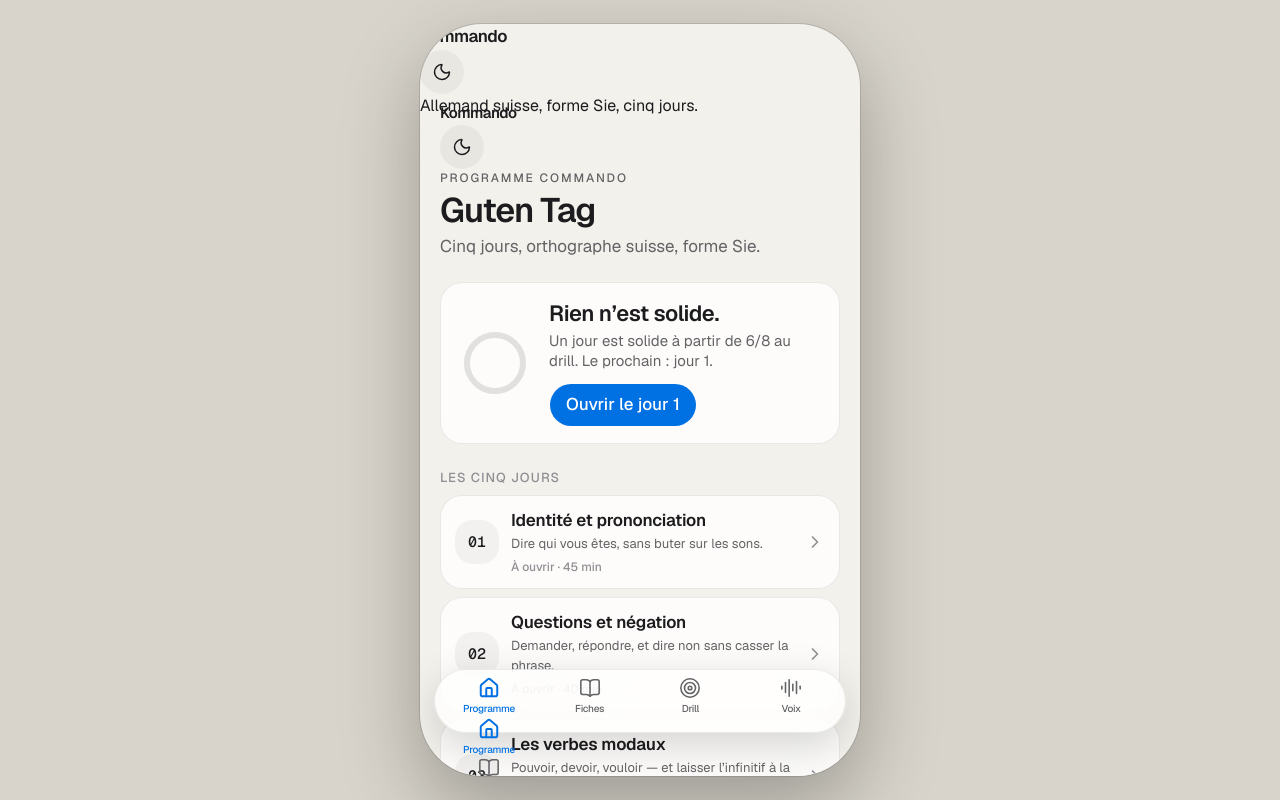
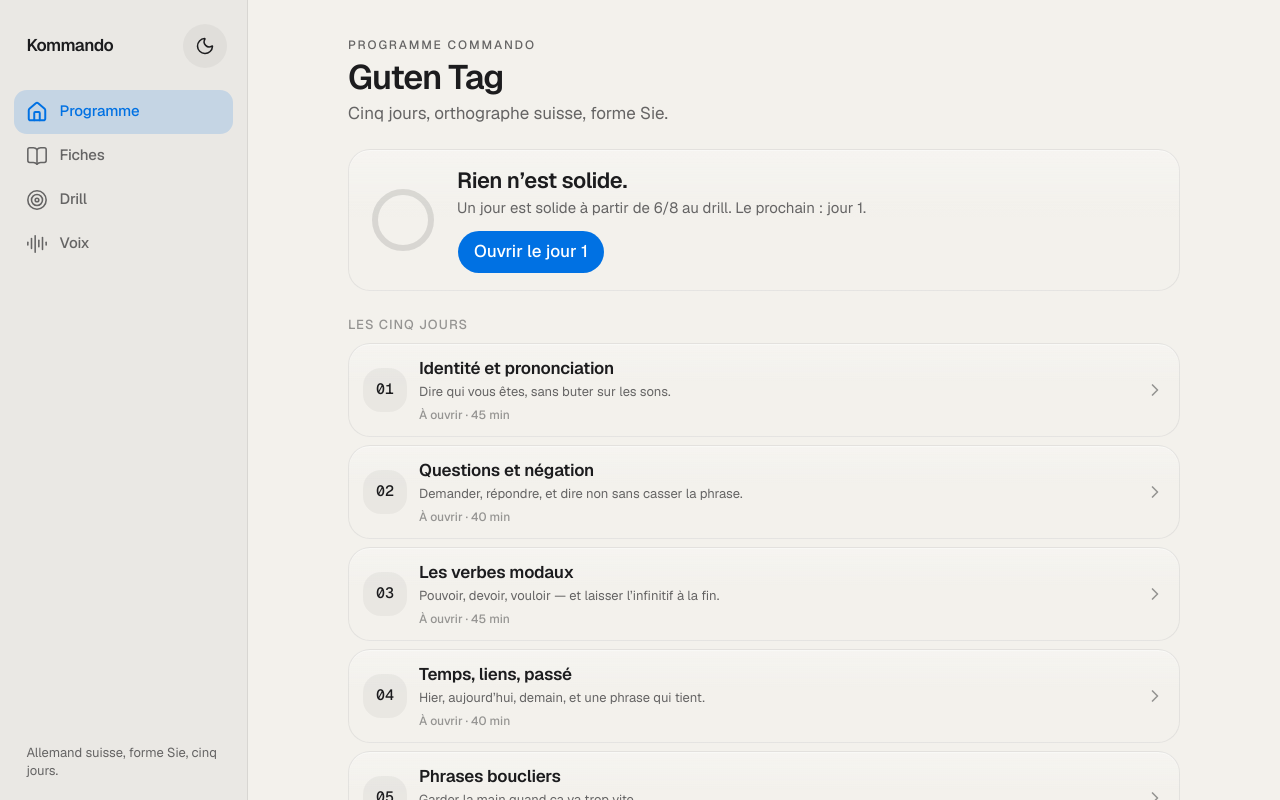
Before and after one commit to EssekerDev/kommando, a Next.js app: page / in a window 1280 px wide. Built offline with nearby package versions, Linux system fonts and the light colour scheme.

Commit message:
Open Kommando as a window, with a liquid-glass tab lens on the phone.

```diff
--- a/app/globals.css
+++ b/app/globals.css
@@ -52,8 +52,8 @@
   --canvas: #f3f1ec;
   --desk: #d8d4cb;
   --ink: #1c1c1e;
-  --label-2: #636366;
-  --label-3: #8e8e93;
+  --label-2: color-mix(in oklab, var(--ink) 62%, var(--canvas));
+  --label-3: color-mix(in oklab, var(--ink) 40%, var(--canvas));
   --signal: #0071e3;
   --good: #1b7f3a;
   --bad: #c41914;
@@ -99,8 +99,8 @@
   --canvas: #000000;
   --desk: #050505;
   --ink: #f5f5f7;
-  --label-2: rgba(235, 235, 245, 0.62);
-  --label-3: rgba(235, 235, 245, 0.4);
+  --label-2: color-mix(in oklab, var(--ink) 68%, transparent);
+  --label-3: color-mix(in oklab, var(--ink) 46%, transparent);
   --signal: #0a84ff;
   --good: #30d158;
   --bad: #ff453a;
@@ -155,40 +155,50 @@
   body {
     height: 100%;
     overflow: hidden;
-    background: var(--desk);
+    background: var(--canvas);
     color: var(--ink);
     font-family: var(--font-sans);
+    caret-color: var(--signal);
+  }
+  ::selection {
+    background: color-mix(in oklab, var(--signal) 32%, transparent);
+    color: var(--ink);
+  }
+  input::placeholder {
+    color: var(--label-3);
   }
 }
 
 .stage {
   height: 100dvh;
-  display: flex;
-  justify-content: center;
-  background: var(--desk);
+  background: var(--canvas);
 }
 
 .shell {
   --sat: env(safe-area-inset-top, 0px);
   --sab: env(safe-area-inset-bottom, 0px);
-  --dock-clear: 5.75rem;
-  position: relative;
-  width: 100%;
-  max-width: 440px;
+  --dock-clear: calc(5.35rem + var(--sab));
   height: 100dvh;
   background: var(--canvas);
   color: var(--ink);
 }
 
+.rail {
+  display: contents;
+}
+
+.rail-head,
+.rail-foot {
+  display: none;
+}
+
 .scroller {
-  position: absolute;
-  inset: 0;
+  height: 100dvh;
   overflow-y: auto;
   overscroll-behavior: contain;
   -webkit-overflow-scrolling: touch;
   scrollbar-width: none;
-  padding-top: calc(var(--sat) + 0.5rem);
-  padding-bottom: calc(var(--sab) + var(--dock-clear));
+  padding-bottom: calc(var(--dock-clear) + 1.25rem);
   padding-left: max(1.25rem, env(safe-area-inset-left));
   padding-right: max(1.25rem, env(safe-area-inset-right));
 }
@@ -197,37 +207,215 @@
   display: none;
 }
 
+.phone-bar {
+  position: sticky;
+  top: 0;
+  z-index: 15;
+  display: flex;
+  align-items: center;
+  justify-content: space-between;
+  min-height: 2.75rem;
+  margin-left: calc(max(1.25rem, env(safe-area-inset-left)) * -1);
+  margin-right: calc(max(1.25rem, env(safe-area-inset-right)) * -1);
+  padding: calc(var(--sat) + 0.3rem) max(1.25rem, env(safe-area-inset-right)) 0.35rem
+    max(1.25rem, env(safe-area-inset-left));
+}
+
+.phone-bar::before {
+  content: "";
+  position: absolute;
+  inset: 0;
+  z-index: -1;
+  opacity: 0;
+  pointer-events: none;
+  background: color-mix(in oklab, var(--canvas) 74%, transparent);
+  box-shadow: inset 0 -1px 0 var(--line);
+  backdrop-filter: blur(28px) saturate(1.7);
+  -webkit-backdrop-filter: blur(28px) saturate(1.7);
+}
+
+@supports (animation-timeline: scroll()) {
+  .phone-bar::before {
+    animation: frost linear both;
+    animation-timeline: scroll(nearest);
+    animation-range: 0px 56px;
+  }
+}
+
+.sheet {
+  view-transition-name: panel;
+  width: min(40rem, 100%);
+  margin-inline: auto;
+  padding-top: 0.35rem;
+}
+
 .dock {
-  position: absolute;
+  position: fixed;
   z-index: 20;
-  left: max(0.85rem, env(safe-area-inset-left));
-  right: max(0.85rem, env(safe-area-inset-right));
-  bottom: calc(var(--sab) + 0.55rem);
-  height: 4rem;
+  left: max(0.7rem, env(safe-area-inset-left));
+  right: max(0.7rem, env(safe-area-inset-right));
+  bottom: calc(var(--sab) + 0.4rem);
+  height: 4.25rem;
   display: grid;
   grid-template-columns: repeat(4, 1fr);
-  padding: 0.25rem;
+  padding: 0.2rem;
+  overflow: visible;
+  touch-action: none;
+  user-select: none;
   border-radius: 999px;
-  background: var(--dock);
-  border: 1px solid var(--line);
-  backdrop-filter: blur(28px) saturate(180%);
-  -webkit-backdrop-filter: blur(28px) saturate(180%);
+  border: 1px solid color-mix(in oklab, white 28%, transparent);
+  background:
+    linear-gradient(180deg, color-mix(in oklab, white 32%, transparent), transparent 46%),
+    color-mix(in oklab, var(--canvas) 48%, transparent);
   box-shadow:
-    inset 0 1px 0 color-mix(in oklab, white 45%, transparent),
-    0 12px 40px rgba(0, 0, 0, 0.16);
+    inset 0 1px 0 color-mix(in oklab, white 62%, transparent),
+    inset 0 -1px 0 color-mix(in oklab, var(--ink) 10%, transparent),
+    0 12px 32px color-mix(in oklab, black 16%, transparent);
+  backdrop-filter: blur(40px) saturate(1.85);
+  -webkit-backdrop-filter: blur(40px) saturate(1.85);
 }
 
 .dark .dock {
+  border-color: color-mix(in oklab, white 16%, transparent);
+  background:
+    linear-gradient(180deg, color-mix(in oklab, white 18%, transparent), transparent 42%),
+    color-mix(in oklab, #2c2c2e 55%, transparent);
   box-shadow:
-    inset 0 1px 0 color-mix(in oklab, white 16%, transparent),
-    0 16px 40px rgba(0, 0, 0, 0.45);
+    inset 0 1px 0 color-mix(in oklab, white 22%, transparent),
+    inset 0 -1px 0 color-mix(in oklab, black 35%, transparent),
+    0 16px 36px color-mix(in oklab, black 45%, transparent);
+}
+
+@supports not ((backdrop-filter: blur(1px)) or (-webkit-backdrop-filter: blur(1px))) {
+  .dock,
+  .glass,
+  .phone-bar::before {
+    background: color-mix(in oklab, var(--canvas) 92%, var(--ink));
+  }
+}
+
+.dock button[aria-current="page"] {
+  background: transparent;
+}
+
+.lens {
+  --warp: 0;
+  position: absolute;
+  z-index: 3;
+  top: 50%;
+  left: 0;
+  right: auto;
+  bottom: auto;
+  justify-self: start;
+  align-self: start;
+  width: 96px;
+  height: 96px;
+  max-width: 96px;
+  max-height: 96px;
+  border-radius: 50%;
+  overflow: hidden;
+  pointer-events: none;
+  opacity: 0;
+  transform: translate3d(-40px, -54%, 0) scale(0.6);
+  background-color: color-mix(in oklab, var(--canvas) 88%, #1c1c1e);
+  background-image: radial-gradient(circle at 32% 22%, color-mix(in oklab, white 42%, transparent), transparent 36%);
+  box-shadow:
+    inset 0 0 0 1.5px color-mix(in oklab, white 62%, transparent),
+    inset 0 1px 0 color-mix(in oklab, white 80%, transparent),
+    inset 0 -12px 18px color-mix(in oklab, white 8%, transparent),
+    0 10px 24px color-mix(in oklab, black 28%, transparent);
+  backdrop-filter: blur(18px) saturate(1.6);
+  -webkit-backdrop-filter: blur(18px) saturate(1.6);
+}
+
+.lens-clone {
+  position: absolute;
+  box-sizing: border-box;
+  display: grid;
+  grid-template-columns: repeat(4, 1fr);
+  padding: 0.2rem;
+  border: 1px solid transparent;
+  filter: url(#dock-water);
+}
+
+.lens-glint {
+  position: absolute;
+  inset: 0;
+  background:
+    radial-gradient(circle at 32% 26%, color-mix(in oklab, white 70%, transparent), transparent 28%),
+    radial-gradient(circle at 70% 78%, color-mix(in oklab, white 16%, transparent), transparent 32%);
+  mix-blend-mode: soft-light;
+}
+
+.lens-rim {
+  position: absolute;
+  inset: 0;
+  border-radius: 50%;
+  box-shadow:
+    inset 0 0 0 1.5px color-mix(in oklab, white 55%, transparent),
+    inset 0 0 12px color-mix(in oklab, white 18%, transparent);
+  background: conic-gradient(
+    from 210deg,
+    transparent 0 50%,
+    color-mix(in oklab, #ff4d6a calc(40% + var(--warp) * 50%), transparent) 66%,
+    transparent 76%,
+    color-mix(in oklab, #3d9bff calc(34% + var(--warp) * 55%), transparent) 88%,
+    transparent 100%
+  );
+  opacity: calc(0.45 + var(--warp) * 0.55);
+  mask: radial-gradient(circle, transparent 54%, #000 76%, transparent 100%);
+}
+
+.dock-filter {
+  position: absolute;
+  justify-self: start;
+  width: 0;
+  height: 0;
+  overflow: hidden;
 }
 
 .glass {
-  background: var(--fill);
+  background:
+    linear-gradient(180deg, color-mix(in oklab, white 26%, transparent), transparent 48%),
+    color-mix(in oklab, var(--canvas) 62%, transparent);
+  border: 1px solid color-mix(in oklab, white 24%, var(--line));
+  box-shadow: inset 0 1px 0 color-mix(in oklab, white 40%, transparent);
+  backdrop-filter: blur(28px) saturate(1.7);
+  -webkit-backdrop-filter: blur(28px) saturate(1.7);
+}
+
+.dark .glass {
+  background:
+    linear-gradient(180deg, color-mix(in oklab, white 12%, transparent), transparent 46%),
+    color-mix(in oklab, #1c1c1e 62%, transparent);
+  border-color: color-mix(in oklab, white 12%, transparent);
+}
+
+.inset {
+  background: color-mix(in oklab, var(--ink) 4.5%, var(--canvas));
   border: 1px solid var(--line);
-  backdrop-filter: blur(24px) saturate(160%);
-  -webkit-backdrop-filter: blur(24px) saturate(160%);
+  border-radius: 1.35rem;
+}
+
+.home {
+  display: flex;
+  flex-direction: column;
+  gap: 1.75rem;
+}
+
+.voice-days {
+  display: flex;
+  flex-direction: column;
+  gap: 1.5rem;
+}
+
+.boot {
+  display: grid;
+  height: 100dvh;
+  place-items: center;
+  font-size: 1.35rem;
+  font-weight: 600;
+  letter-spacing: -0.03em;
 }
 
 .press {
@@ -238,56 +426,178 @@
   transform: scale(0.97);
 }
 
-.island,
-.home-indicator {
-  display: none;
-  pointer-events: none;
+.lift {
+  position: sticky;
+  bottom: var(--dock-clear);
+  z-index: 5;
 }
 
-@media (min-width: 900px) {
-  .stage {
-    align-items: center;
+@keyframes frost {
+  from { opacity: 0; }
+  to { opacity: 1; }
+}
+
+@keyframes panel-out {
+  to {
+    opacity: 0;
+    filter: blur(8px);
+    transform: translateY(-8px);
+  }
+}
+
+@keyframes panel-in {
+  from {
+    opacity: 0;
+    filter: blur(10px);
+    transform: translateY(12px);
+  }
+}
+
+::view-transition-old(panel) {
+  animation: panel-out 180ms cubic-bezier(0.2, 0, 0, 1) both;
+}
+
+::view-transition-new(panel) {
+  animation: panel-in 320ms cubic-bezier(0.16, 1, 0.3, 1) both;
+}
+
+@media (min-width: 960px) and (pointer: fine), (min-width: 1100px) {
+  .shell {
+    --dock-clear: 1.5rem;
+    display: grid;
+    grid-template-columns: 248px minmax(0, 1fr);
+    overflow: hidden;
   }
 
-  .shell {
-    height: min(956px, calc(100dvh - 48px));
-    border-radius: 62px;
-    overflow: hidden;
-    --sat: 62px;
-    --sab: 34px;
-    box-shadow: 0 0 0 1px color-mix(in oklab, var(--ink) 14%, transparent), 0 30px 80px rgba(0, 0, 0, 0.28);
+  .rail {
+    display: flex;
+    flex-direction: column;
+    height: 100dvh;
+    min-height: 0;
+    padding: 1.5rem 0.9rem 1.25rem;
+    border-right: 1px solid var(--line);
+    background: color-mix(in oklab, var(--ink) 3.5%, var(--canvas));
+  }
+
+  .rail-head {
+    display: flex;
+    align-items: center;
+    justify-content: space-between;
+    padding: 0 0.35rem 0 0.75rem;
+  }
+
+  .rail-foot {
+    display: block;
+    margin-top: auto;
+    padding: 1rem 0.75rem 0;
+    font-size: 13px;
+    line-height: 1.4;
+    color: var(--label-2);
+  }
+
+  .phone-bar {
+    display: none;
   }
 
   .scroller {
-    padding-top: 78px;
-    padding-bottom: calc(34px + 6.25rem);
+    height: 100%;
+    min-height: 0;
+    padding: 2.25rem 3rem 3rem;
+    scrollbar-width: thin;
+    scrollbar-color: color-mix(in oklab, var(--ink) 28%, transparent) transparent;
   }
 
-  .island {
-    display: block;
-    position: absolute;
-    z-index: 30;
-    top: 14px;
-    left: 50%;
-    width: 95px;
-    height: 37px;
-    transform: translateX(-50%);
-    border-radius: 999px;
-    background: #000;
-    box-shadow: 0 0 0 1px rgba(255, 255, 255, 0.16);
+  .sheet {
+    width: min(52rem, 100%);
+    padding-top: 0;
   }
 
-  .home-indicator {
+  .home {
+    display: grid;
+    grid-template-columns: minmax(0, 1.25fr) minmax(16rem, 0.75fr);
+    grid-template-areas:
+      "head head"
+      "days status"
+      "days name";
+    gap: 1.5rem 1.75rem;
+    align-items: start;
+  }
+
+  .home-head { grid-area: head; }
+  .home-days { grid-area: days; }
+  .home-status { grid-area: status; }
+  .home-name { grid-area: name; }
+
+  .voice-days {
     display: block;
-    position: absolute;
-    z-index: 30;
-    left: 50%;
-    bottom: 8px;
-    width: 134px;
-    height: 5px;
-    transform: translateX(-50%);
+    columns: 2;
+    column-gap: 1.25rem;
+  }
+
+  .voice-days > section {
+    break-inside: avoid;
+    margin-bottom: 1.25rem;
+  }
+
+  .scroller::-webkit-scrollbar {
+    display: block;
+    width: 10px;
+  }
+
+  .scroller::-webkit-scrollbar-thumb {
+    background: color-mix(in oklab, var(--ink) 28%, transparent);
+    border: 2px solid transparent;
     border-radius: 999px;
-    background: color-mix(in oklab, var(--ink) 75%, transparent);
+    background-clip: padding-box;
+  }
+
+  .dock {
+    position: static;
+    display: flex;
+    flex-direction: column;
+    height: auto;
+    width: 100%;
+    margin-top: 1.35rem;
+    padding: 0;
+    border: 0;
+    border-radius: 0;
+    background: transparent;
+    box-shadow: none;
+    backdrop-filter: none;
+    -webkit-backdrop-filter: none;
+  }
+
+  .dock button {
+    flex-direction: row;
+    justify-content: flex-start;
+    gap: 0.7rem;
+    min-height: 2.75rem;
+    padding: 0 0.75rem;
+    border-radius: 0.8rem;
+  }
+
+  .dock button span {
+    font-size: 15px;
+    letter-spacing: -0.01em;
+  }
+
+  .dock button[aria-current="page"] {
+    background: color-mix(in oklab, var(--signal) 16%, transparent);
+  }
+
+  .lens,
+  .dock-filter {
+    display: none;
+  }
+}
+
+@media (hover: hover) and (pointer: fine) {
+  .row:hover {
+    background: color-mix(in oklab, var(--ink) 5%, transparent);
+  }
+
+  .dock button:hover {
+    background: color-mix(in oklab, var(--ink) 5%, transparent);
   }
 }
 
@@ -309,4 +619,10 @@ a:focus-visible {
     transition: none;
     transform: none;
   }
+
+  .phone-bar::before,
+  ::view-transition-old(panel),
+  ::view-transition-new(panel) {
+    animation: none;
+  }
 }
```
